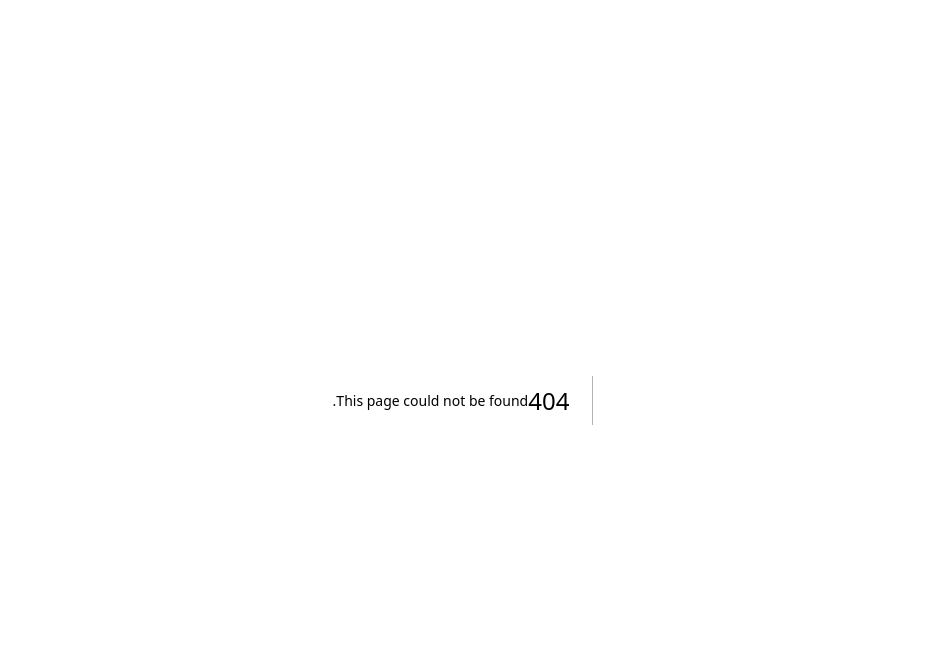
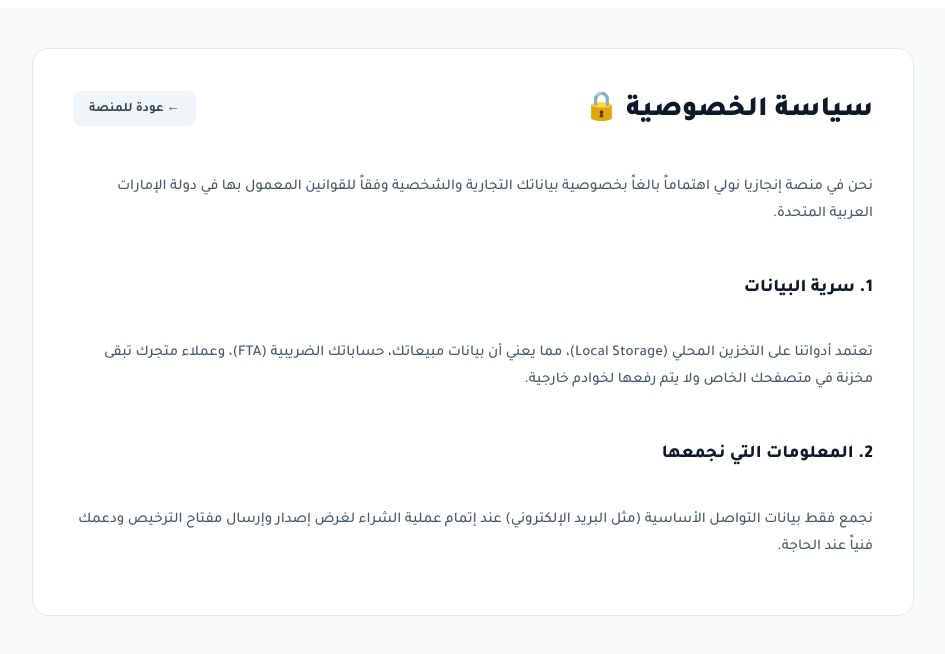
Before and after one commit to engaziasa-lang/engazia-app, a Next.js app: page /ae/legal/privacy in a window 1280 px wide. Before the commit this address had no page. Shown: the top 654 px of the page, without its empty margins (167-1112 px from the left). Built offline with nearby package versions, Linux system fonts and the light colour scheme.

Commit message:
Create page.tsx

```diff
--- /dev/null
+++ b/app/ae/legal/privacy/page.tsx
@@ -0,0 +1,29 @@
+'use client';
+
+import React from 'react';
+import Link from 'next/link';
+
+export default function PrivacyPageAE() {
+  return (
+    <div style={{ direction: 'rtl', fontFamily: 'Tajawal, sans-serif', backgroundColor: '#f8fafc', minHeight: '100vh', padding: '40px 20px' }}>
+      <link href="https://fonts.googleapis.com/css2?family=Tajawal:wght@400;500;700;800;900&display=swap" rel="stylesheet" />
+
+      <div style={{ maxWidth: '800px', margin: '0 auto', background: '#fff', padding: '40px', borderRadius: '16px', border: '1px solid #e2e8f0' }}>
+        <div style={{ display: 'flex', justifyContent: 'space-between', alignItems: 'center', marginBottom: '30px' }}>
+          <h1 style={{ fontSize: '28px', fontWeight: 900, color: '#0f172a', margin: 0 }}>سياسة الخصوصية 🔒</h1>
+          <Link href="/hub/ae" style={{ background: '#f1f5f9', color: '#334155', padding: '8px 16px', borderRadius: '8px', textDecoration: 'none', fontWeight: 700, fontSize: '13px' }}>← عودة للمنصة</Link>
+        </div>
+
+        <div style={{ color: '#475569', fontSize: '15px', lineHeight: '1.8', fontWeight: 500, display: 'flex', flexDirection: 'column', gap: '20px' }}>
+          <p>نحن في منصة إنجازيا نولي اهتماماً بالغاً بخصوصية بياناتك التجارية والشخصية وفقاً للقوانين المعمول بها في دولة الإمارات العربية المتحدة.</p>
+
+          <h3 style={{ color: '#0f172a', fontSize: '18px', fontWeight: 800, margin: '10px 0 0 0' }}>1. سرية البيانات</h3>
+          <p>تعتمد أدواتنا على التخزين المحلي (Local Storage)، مما يعني أن بيانات مبيعاتك، حساباتك الضريبية (FTA)، وعملاء متجرك تبقى مخزنة في متصفحك الخاص ولا يتم رفعها لخوادم خارجية.</p>
+
+          <h3 style={{ color: '#0f172a', fontSize: '18px', fontWeight: 800, margin: '10px 0 0 0' }}>2. المعلومات التي نجمعها</h3>
+          <p>نجمع فقط بيانات التواصل الأساسية (مثل البريد الإلكتروني) عند إتمام عملية الشراء لغرض إصدار وإرسال مفتاح الترخيص ودعمك فنياً عند الحاجة.</p>
+        </div>
+      </div>
+    </div>
+  );
+}
```
